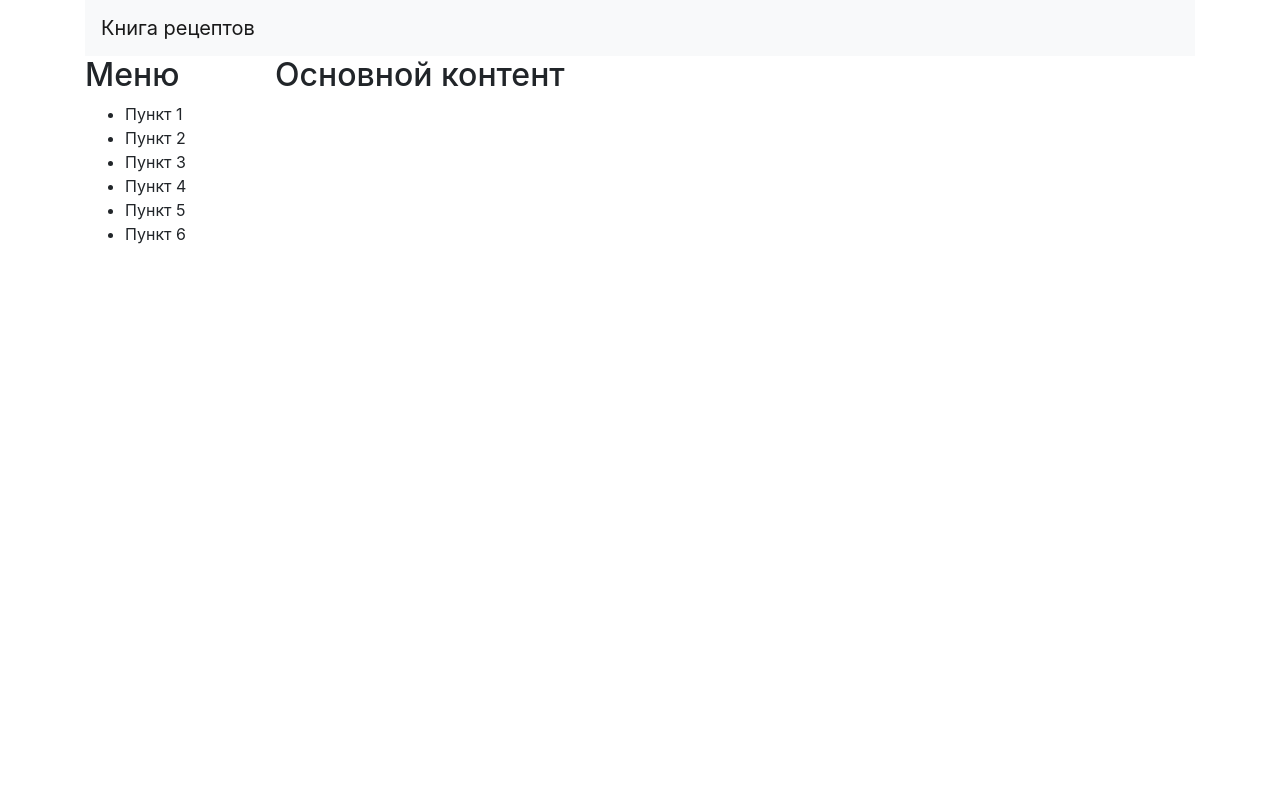
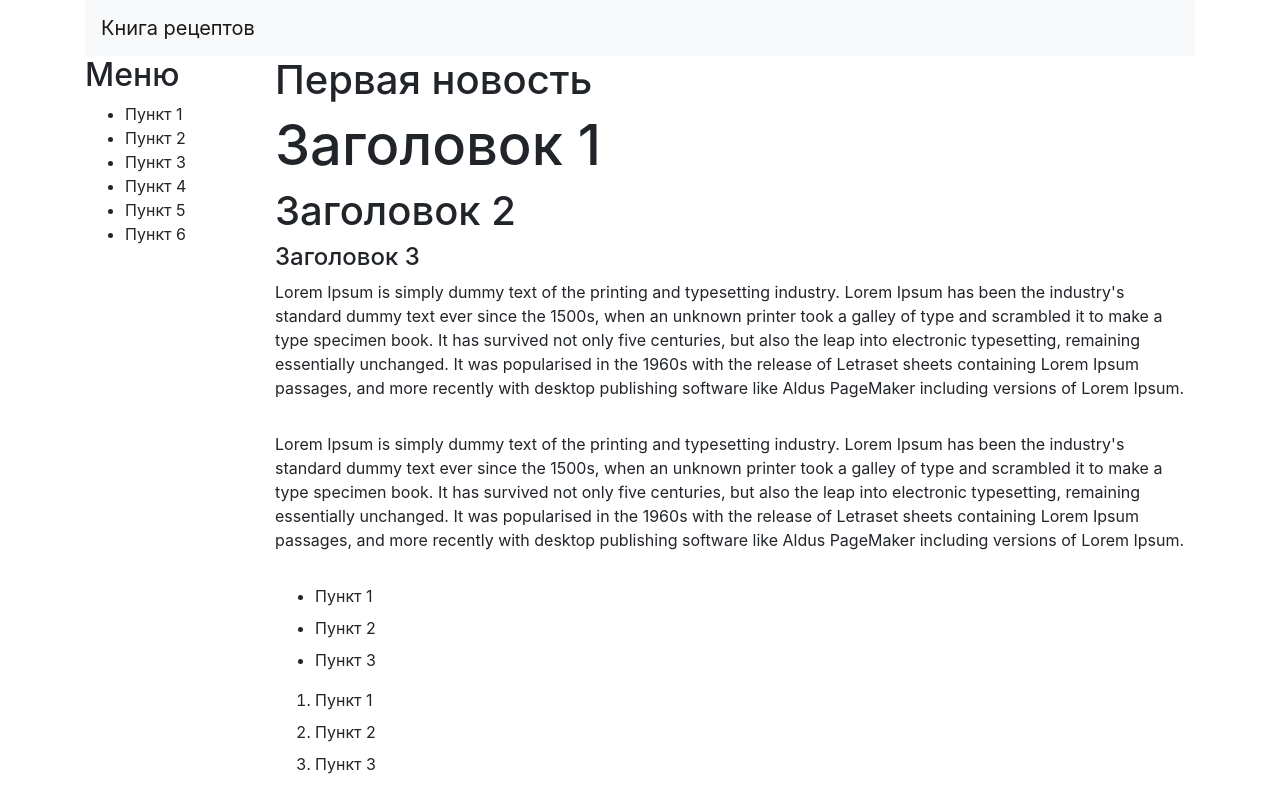
Before and after one commit to DanilaGegele/react-course, a React (Create React App) app: page / in a window 1280 px wide. Shown: the top 800 px of the page. Built offline with nearby package versions, Linux system fonts and the light colour scheme.

Commit message:
PageDetail

```diff
--- a/package.json
+++ b/package.json
@@ -35,5 +35,9 @@
       "last 1 firefox version",
       "last 1 safari version"
     ]
+  },
+  "devDependencies": {
+    "node-sass": "^4.14.1",
+    "prop-types": "^15.7.2"
   }
 }
--- a/src/App.js
+++ b/src/App.js
@@ -4,6 +4,7 @@ import Container from 'react-bootstrap/Container'
 import Row from 'react-bootstrap/Row'
 import Col from 'react-bootstrap/Col'
 import Menu from './components/Menu/Menu'
+import PageDetail from './Pages/PageDetail/PageDetail'
 
 function App () {
   return (
@@ -13,7 +14,7 @@ function App () {
         <Row>
           <Col lg={2}><Menu /></Col>
           <Col lg={10}>
-            <h2>Основной контент</h2>
+            <PageDetail />
           </Col>
         </Row>
       </Container>
--- /dev/null
+++ b/src/Pages/PageDetail/PageDetail.js
@@ -0,0 +1,15 @@
+import React from 'react'
+import Wysiwyg from '../../components/Wysiwyg/Wysiwyg'
+import data from './assets/data'
+
+function PageDetail () {
+  const { text, title } = data
+  return (
+    <div>
+      <h1>{title}</h1>
+      <Wysiwyg text={text} />
+    </div>
+  )
+}
+
+export default PageDetail
--- /dev/null
+++ b/src/Pages/PageDetail/assets/data.js
@@ -0,0 +1,23 @@
+const data = {
+  text: `
+<h1>Заголовок 1</h1>
+<h2>Заголовок 2</h2>
+<h3>Заголовок 3</h3>
+<p>Lorem Ipsum is simply dummy text of the printing and typesetting industry. Lorem Ipsum has been the industry's standard dummy text ever since the 1500s, when an unknown printer took a galley of type and scrambled it to make a type specimen book. It has survived not only five centuries, but also the leap into electronic typesetting, remaining essentially unchanged. It was popularised in the 1960s with the release of Letraset sheets containing Lorem Ipsum passages, and more recently with desktop publishing software like Aldus PageMaker including versions of Lorem Ipsum.</p>
+<p>Lorem Ipsum is simply dummy text of the printing and typesetting industry. Lorem Ipsum has been the industry's standard dummy text ever since the 1500s, when an unknown printer took a galley of type and scrambled it to make a type specimen book. It has survived not only five centuries, but also the leap into electronic typesetting, remaining essentially unchanged. It was popularised in the 1960s with the release of Letraset sheets containing Lorem Ipsum passages, and more recently with desktop publishing software like Aldus PageMaker including versions of Lorem Ipsum.</p>
+<ul>
+  <li>Пункт 1</li>
+  <li>Пункт 2</li>
+  <li>Пункт 3</li>
+</ul>
+<ol>
+  <li>Пункт 1</li>
+  <li>Пункт 2</li>
+  <li>Пункт 3</li>
+</ol>
+<img src='/logo512.png' alt='asdasd' />
+`,
+  title: 'Первая новость'
+}
+
+export default data
--- /dev/null
+++ b/src/components/Wysiwyg/Wysiwyg.js
@@ -0,0 +1,14 @@
+import React from 'react'
+import PropTypes from 'prop-types'
+import './Wysiwyg.scss'
+function Wysiwyg ({ text }) {
+  return (
+    <div className='wysiwyg' dangerouslySetInnerHTML={{ __html: text }} />
+  )
+}
+
+Wysiwyg.propTypes = {
+  text: PropTypes.string
+}
+
+export default Wysiwyg
--- /dev/null
+++ b/src/components/Wysiwyg/Wysiwyg.scss
@@ -0,0 +1,22 @@
+.wysiwyg{
+  h1{
+    font-size: 3.5rem;
+  }
+  h2{
+    font-size: 2.5rem;
+  }
+  h3{
+    font-size: 1.5rem;
+  }
+  p{
+    margin-bottom: 2rem;
+  }
+  ul, ol {
+    li{
+      margin-bottom: 0.5rem;
+    }
+  }
+  img{
+    margin: 1rem;
+  }
+}
```
Also changed, not shown: 1 other file (tests, documents, lock files or other folders).
